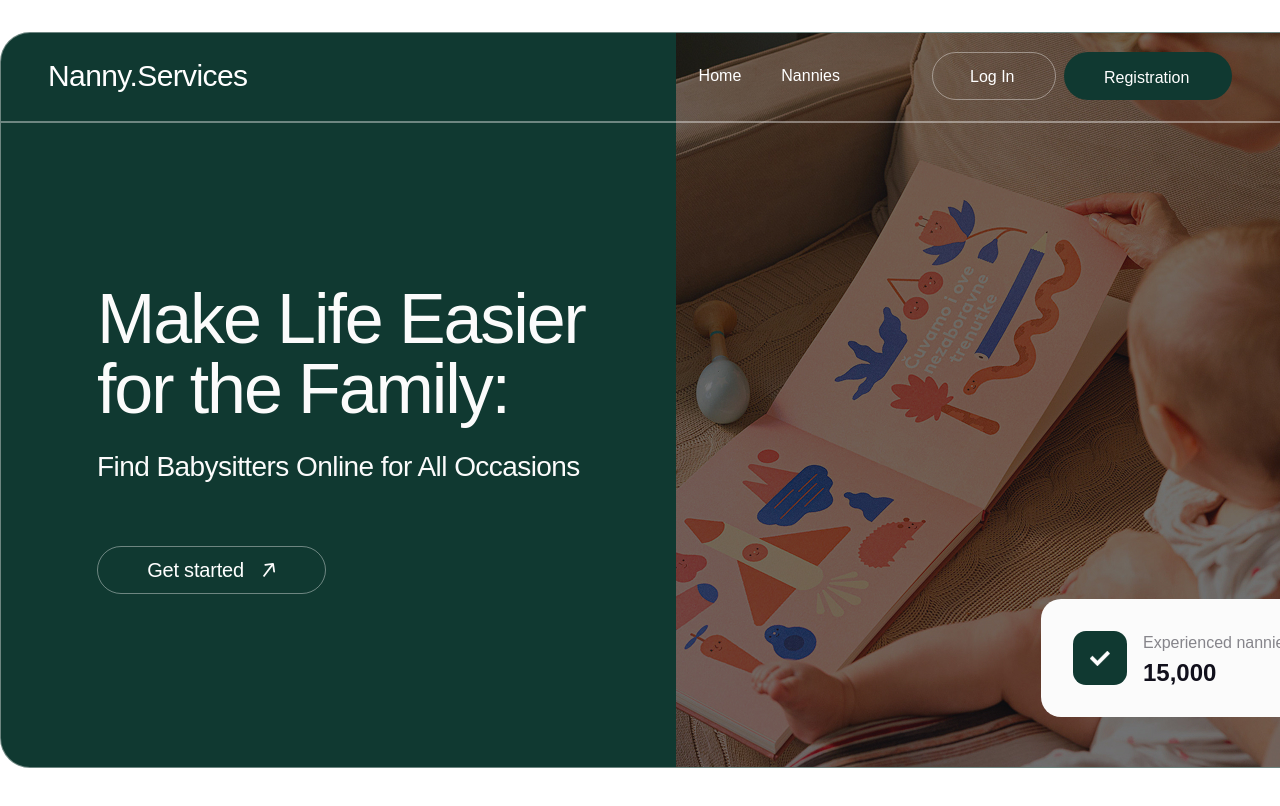
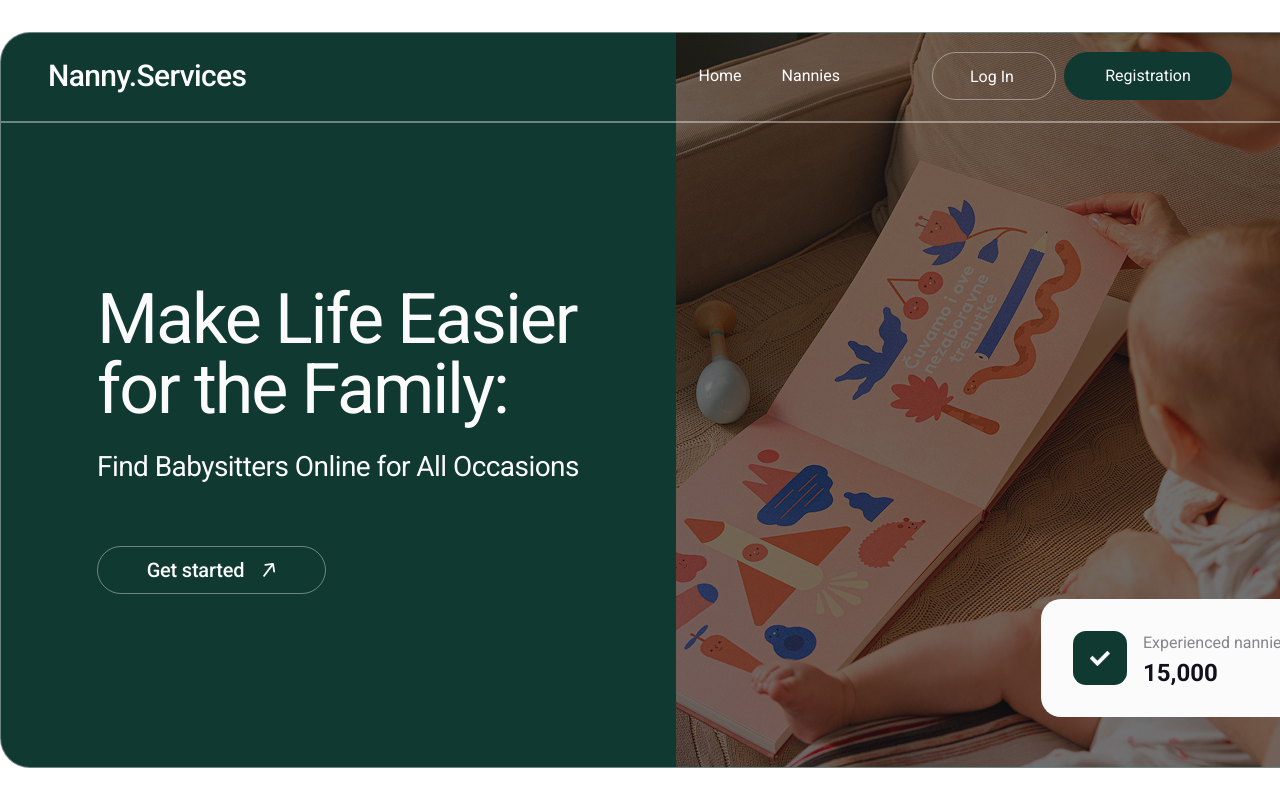
Before and after one commit to BokiiVlad/NannyServies-project, a Next.js app: page / in a window 1280 px wide. Shown: the top 806 px of the page. Built offline with nearby package versions, Linux system fonts and the light colour scheme.

Commit message:
add font

```diff
--- a/src/app/components/AuthNav/AuthNav.jsx
+++ b/src/app/components/AuthNav/AuthNav.jsx
@@ -4,14 +4,15 @@ const AuthNav = () => {
   return (
     <div className="flex gap-2">
       <Link
-        className="border border-[rgba(251,251,251,0.4)] rounded-[30px] px-[37px] py-[12px] w-[124px] h-[48px]"
         href="/login"
+        className="border border-[rgba(251,251,251,0.4)] rounded-[30px] px-[37px] py-[12px] w-[124px] h-[48px] text-[#fbfbfb] hover:bg-[rgba(251,251,251,0.2)] transition-colors duration-300"
       >
         Log In
       </Link>
+
       <Link
-        className="py-[14px] px-10 rounded-[30px] w-42 h-12 bg-[#fff] bg-[var(--bg-div)]"
         href="/register"
+        className="py-[14px] px-10 rounded-[30px] w-[168px] h-12 bg-[var(--bg-div)] text-[#fbfbfb] hover:bg-[#fff] hover:text-[var(--bg-div)] transition-colors duration-300 inline-flex items-center justify-center"
       >
         Registration
       </Link>
--- a/src/app/components/Header/Header.jsx
+++ b/src/app/components/Header/Header.jsx
@@ -12,6 +12,7 @@ const Header = () => {
         <div className="flex gap-23">
           <nav className="flex items-center gap-10">
             <Link href="/">Home</Link>
+
             <Link href="/nannies">Nannies</Link>
           </nav>
           <AuthNav />
--- a/src/app/globals.css
+++ b/src/app/globals.css
@@ -34,7 +34,6 @@ ol {
 
 a {
   text-decoration: none;
-  color: inherit;
 }
 
 button {
--- a/src/app/layout.js
+++ b/src/app/layout.js
@@ -1,10 +1,21 @@
 import "./globals.css";
+import { Roboto } from "next/font/google";
 
+const roboto = Roboto({
+  subsets: ["latin"],
+  weight: ["400", "500", "700"],
+  display: "swap",
+});
+
+export const metadata = {
+  title: "Nanny.Services",
+  description: "Find babysitters online",
+};
 
 export default function RootLayout({ children }) {
   return (
     <html lang="en">
-      <body>
+      <body className={roboto.className}>
         {children}
       </body>
     </html>
```
